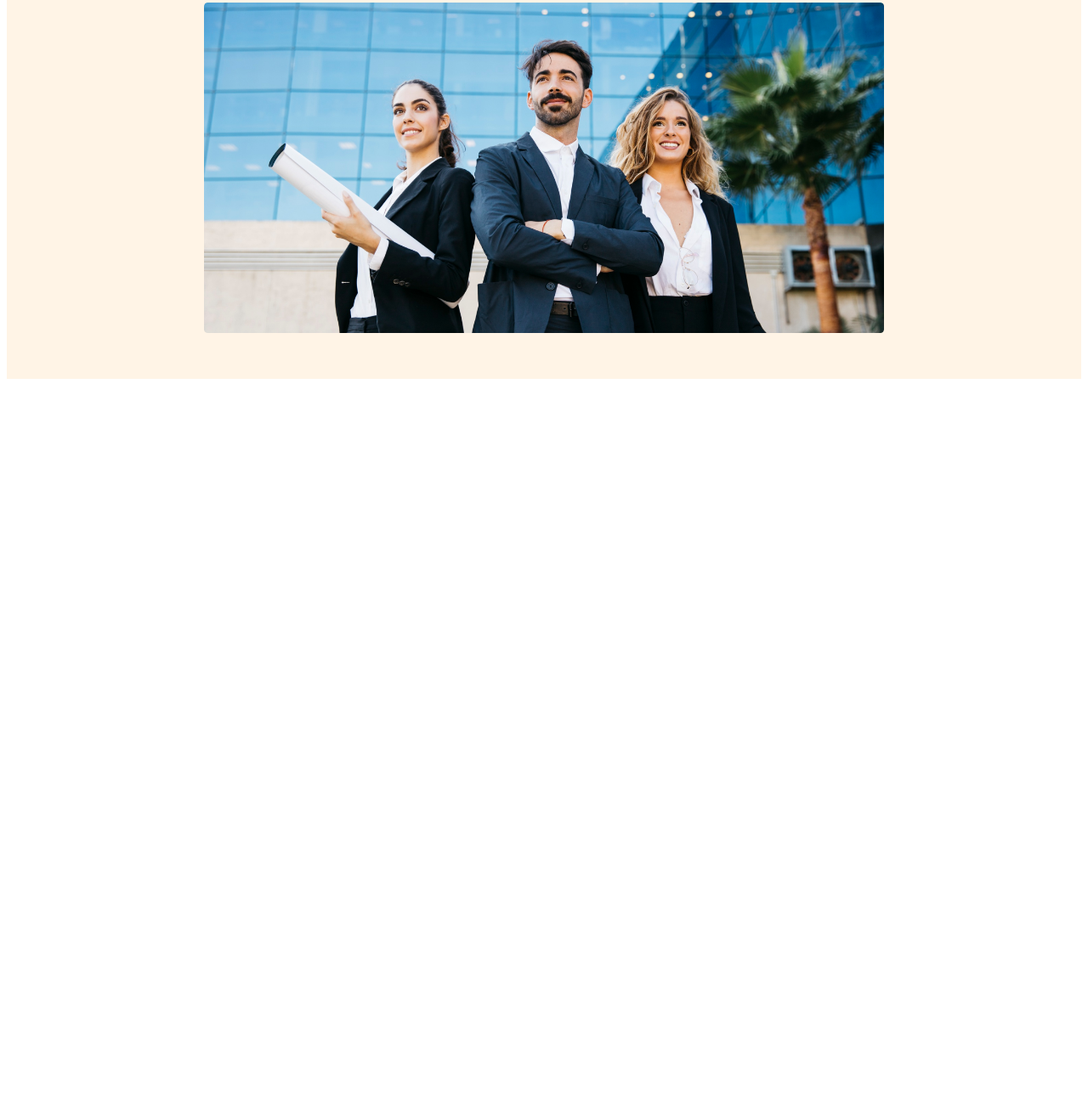
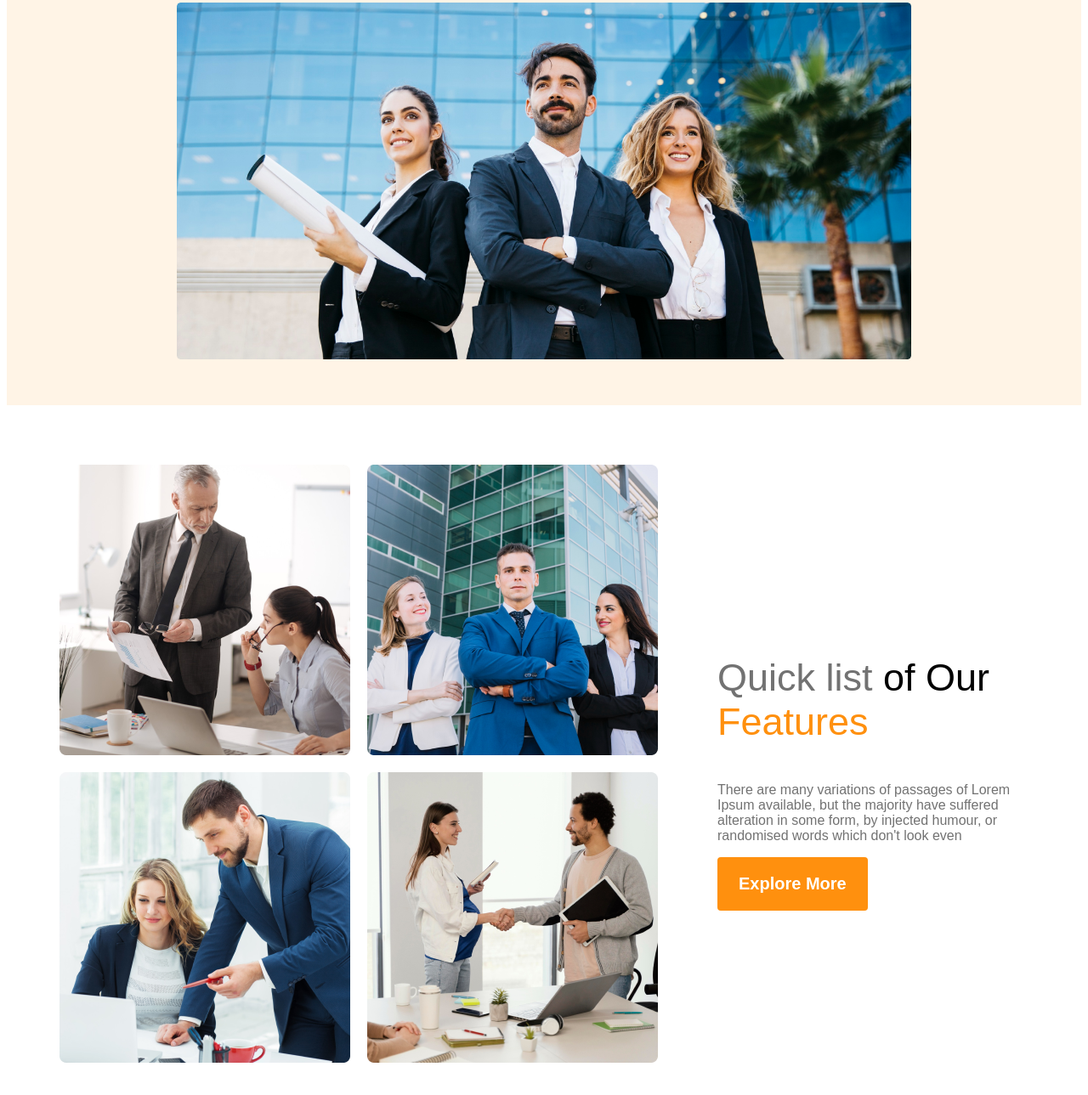
Before and after one commit to Abdullalimon/G3-Architect-website, a plain HTML site: page index.html in a window 1280 px wide. Shown: the part 483-1772 px from the top of the page at 85% size. Before the commit the page ends 937 px from the top, so only its background shows below. Drawn offline with Linux system fonts and the light colour scheme.

Commit message:
added all modifie

```diff
--- a/index.html
+++ b/index.html
@@ -9,6 +9,7 @@
 </head>
 
 <body>
+    <!-- header section -->
     <header>
         <nav>
             <h3 class="nav-title">G3 Architects</h3>
@@ -22,8 +23,9 @@
         <div class="brand">
             <div class="brand-title">
                 <h1 class="brand-desc">Brand New Group of Architects</h1>
-            <p class="brand-para">There are many variations of passages of Lorem Ipsum available, but the majority have suffered alteration
-                in some form, by injected humour, or randomised words which don't look even</p>
+                <p class="brand-para">There are many variations of passages of Lorem Ipsum available, but the majority
+                    have suffered alteration
+                    in some form, by injected humour, or randomised words which don't look even</p>
                 <button class="btn-primary">Explore more</button>
             </div>
         </div>
@@ -31,7 +33,25 @@
             <img src="images/banner.png" alt="">
         </div>
     </header>
+    <!-- end of header section -->
     <main>
+        <!-- Freature section -->
+        <section class="teams">
+            <div class="teams-img">
+                <img src="images/team1.png" alt="">
+                <img src="images/team2.png" alt="">
+                <img src="images/team3.png" alt="">
+                <img src="images/team4.png" alt="">
+
+            </div>
+            <div class="teams-content">
+                <h3 class="teams-title"><span class="quick">Quick list</span> of Our <br> <span class="fr">Features</span></h3>
+                <p class="para">There are many variations of passages of Lorem Ipsum available, but the majority have suffered
+                    alteration in some form, by injected humour, or randomised words which don't look even</p>
+                    <button class="btn-primary">Explore More</button>
+
+            </div>
+        </section>
 
     </main>
     <footer>
--- a/styles/architect.css
+++ b/styles/architect.css
@@ -36,7 +36,7 @@ nav li a {
 
 .brand {
     text-align: center;
-    max-width: 800px;
+    max-width: 1100px;
     margin: 0 auto;
 }
 
@@ -45,7 +45,8 @@ nav li a {
     font-size: 64px;
     font-weight: 700;
 }
-.brand-para{
+
+.brand-para {
     color: #727272;
 }
 
@@ -64,22 +65,76 @@ nav li a {
     margin-top: 20px;
     width: 100%;
 }
+
+
+
+main {
+    max-width: 1140px;
+    margin: 70px auto;
+}
+
+.teams {
+    display: flex;
+    align-items: center;
+}
+
+.teams-img {
+    display: grid;
+    grid-template-columns: repeat(2, 1fr);
+    gap: 1.25rem;
+}
+
+.teams-content {
+    padding-left: 70px;
+    padding-right: 20px;
+}
+
+.quick {
+    color: #727272;
+}
+
+.fr {
+    color: #FF900E;
+}
+
+.teams-title {
+    font-size: 45px;
+    font-weight: 500;
+}
+
+.para {
+    color: #727272;
+    font-size: 16px;
+    font-weight: 400;
+}
 /* mobile divice */
-@media screen  and (max-width:576px) {
-    header{
+@media screen and (max-width:576px) {
+    header {
         padding: 20px;
     }
-    nav{
+
+    nav {
         flex-direction: column;
     }
 
 }
-@media screen  and (min-width:576px) and (max-width:960px) {
-    nav{
+
+@media screen and (min-width:576px) and (max-width:960px) {
+    nav {
         flex-direction: column;
     }
-    header{
+
+    header {
         padding: 43px;
     }
 
 }
+@media screen  and(max-width:576px) {
+    .teams{
+        flex-direction: column;
+    }
+    .teams-img{
+        grid-template-columns: repeat(1 ,1f);
+    }
+
+}
```
